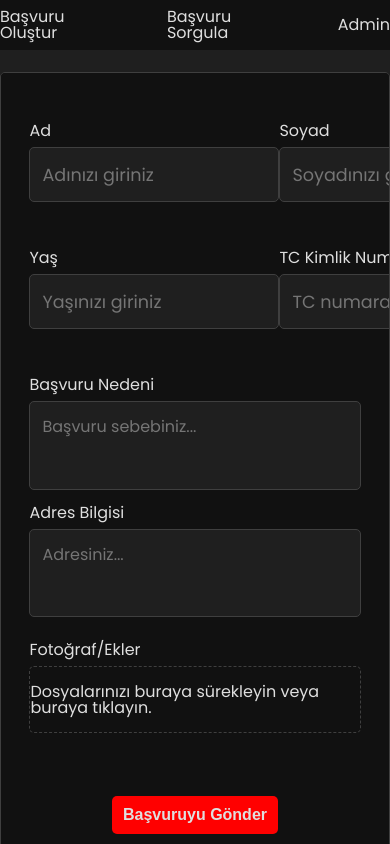
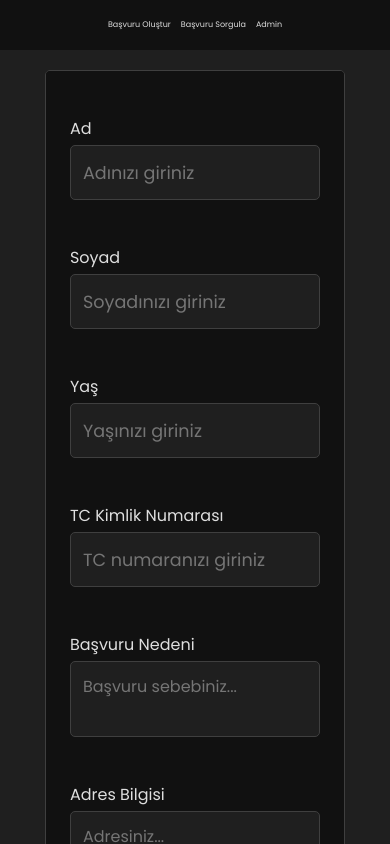
Before and after one commit to Galledan/Patika_Fimple_React_Bootcamp_FinalCase, a React (Create React App) app: page /basvuru-olustur in a window 390 px wide. Shown: the top 844 px of the page. Built offline with nearby package versions, Linux system fonts and the light colour scheme; no server answers; what react-toast-notifications would draw is missing.

Commit message:
Added monile ux and finished everything

```diff
--- a/src/components/application/app.css
+++ b/src/components/application/app.css
@@ -38,7 +38,6 @@
 
 .table-buttons > button {
     width: 100%;
-    max-width: 50px;
     padding: 10px;
     border-radius: 5px;
     border: 0px;
--- a/src/components/applicationform/ApplicationForm.jsx
+++ b/src/components/applicationform/ApplicationForm.jsx
@@ -1,4 +1,4 @@
-import React from "react";
+import React, { useState } from 'react';
 import { useFormik } from "formik";
 import * as Yup from "yup";
 import axios from "axios";
@@ -24,6 +24,15 @@ const validationSchema = Yup.object({
 });
 
 const ApplicationForm = () => {
+
+  const [selectedFile, setSelectedFile] = useState(null);
+
+  const handleFileChange = (e) => {
+    const file = e.target.files[0];
+    setSelectedFile(file);
+  };
+
+
   const navigate = useNavigate();
 
   const formik = useFormik({
@@ -159,7 +168,11 @@ const ApplicationForm = () => {
               onBlur={formik.handleBlur}
               value={formik.values.attachments}
             />
-            <p>Dosyalarınızı buraya sürekleyin veya buraya tıklayın.</p>
+            <p>  {formik.values.attachments ? (
+                "Ekiniz eklenmiştir"
+              ) : (
+                'Dosyalarınızı buraya sürekleyin veya buraya tıklayın.'
+              )}</p>
           </div>
 
           {formik.touched.attachments && formik.errors.attachments && (
--- a/src/components/applicationform/appform.css
+++ b/src/components/applicationform/appform.css
@@ -135,9 +135,69 @@ textarea:-webkit-autofill:active {
   font-size: 1rem;
   font-weight: 600;
   cursor: pointer;
-
 }
 
 .form-button > button:hover {
   background-color: rgb(165, 0, 0);
 }
+
+/* -------------------------------------- MEDIA QUERY--------------------------------------------------- */
+
+@media only screen and (max-width: 600px) {
+  .form-container {
+    margin-block: 20px;
+    width: 300px;
+    height: 100%;
+  }
+
+  .form-container > form {
+    padding: 50px 10px 0px 10px;
+    gap: 50px;
+    flex-direction: column;
+  }
+
+  .form-names,
+  .form-numbers {
+    width: 90%;
+    height: calc(100% / 6);
+    display: flex;
+    flex-direction: column;
+    gap: 50px;
+  }
+
+  .form-reason,
+  .form-address,
+  .form-attachment,
+  .form-button {
+    width: 90%;
+    gap: 8px;
+  }
+
+  .form-fname,
+  .form-lname,
+  .form-age,
+  .form-tc {
+    display: flex;
+    flex-direction: column;
+    gap: 8px;
+  }
+
+  .form-names input,
+  .form-numbers input {
+    padding: 12px;
+    height: 55px;
+    width: 250px;
+    font-size: 1.1rem;
+  }
+
+
+
+
+  .attachment-input {
+    padding: 15px;
+  }
+
+  .form-button {
+    padding-bottom: 20px;
+  }
+}
--- a/src/components/loginform/loginform.css
+++ b/src/components/loginform/loginform.css
@@ -63,3 +63,14 @@
 .login-form-button > button:hover {
     background-color: rgb(165, 0, 0);
   }
+
+
+  @media only screen and (max-width: 600px) {
+    .login-form-container {
+
+      width: 300px;
+      height: 300px;
+
+    }
+
+   }
--- a/src/components/navbar/navbar.css
+++ b/src/components/navbar/navbar.css
@@ -9,8 +9,22 @@ nav {
   background-color: var(--Strong-Dark);
 }
 
-nav  a {
+nav a {
   text-decoration: none;
   color: var(--Light);
+}
 
+@media only screen and (max-width: 600px) {
+  nav {
+    gap: 10px;
   }
+
+  nav a {
+    font-size: 8px;
+  }
+
+  nav > div {
+    display: flex;
+    align-items: center;
+  }
+}
--- a/src/pages/adminappdetail/adminappdetail.css
+++ b/src/pages/adminappdetail/adminappdetail.css
@@ -60,10 +60,10 @@
 .admin-application-answer > textarea {
     padding: 12px;
     border: 1px solid var(--Darker-Light);
-    background-color: var(--Dark);
+    background-color: var(--Strong-Dark);
     border-radius: 5px;
     color: var(--Light);
-    min-height: 500px;
+    min-height: 300px;
     height: 100%;
     width: 80%;
     font-family: inherit;
@@ -87,3 +87,11 @@
 .admin-application-answer > button:hover {
     background-color: rgb(165, 0, 0);
   }
+
+
+  @media only screen and (max-width: 600px) {
+    .admin-application-answer > button {
+      width: 60%;
+
+  }
+  }
--- a/src/pages/appdetail/ApplicationDetail.jsx
+++ b/src/pages/appdetail/ApplicationDetail.jsx
@@ -52,13 +52,12 @@ function ApplicationDetail() {
         <div className="application-details">
           <div className="application">
             <div className="app-header">
-              <h1>{application.id} ID'l Başvuru:</h1>
+              <h1>{application.id} ID'li Başvuru:</h1>
             </div>
             <div className="app-container">
               <div className="applicant-details">
                 <p>
-                  Başvuran Adı Soyadı: {application.firstName}
-                  {application.lastName}
+                  Başvuran Adı Soyadı: {application.firstName} {application.lastName}
                 </p>
                 <p>
                   Yaşı: {application.age}
--- a/src/pages/appdetail/appdetail.css
+++ b/src/pages/appdetail/appdetail.css
@@ -79,3 +79,26 @@
     align-items: center;
     min-height: 366px;
 }
+
+@media only screen and (max-width: 600px) {
+  .application-details {
+   flex-direction: column;
+  }
+
+
+.application,
+.answer-container {
+  padding-block: 50px;
+  gap: 10px;
+  display: flex;
+  flex-direction: column;
+  height: 600px;
+  width: 100%;
+}
+
+.app-header,
+.answered-header {
+  font-size: 1rem;
+}
+
+}
--- a/src/pages/applicationlist/applist.css
+++ b/src/pages/applicationlist/applist.css
@@ -80,32 +80,55 @@
   }
 
   .filter-container > h2 {
-    font-size: 1.5rem;
+    font-size: 1rem;
   }
 
   .filters-container {
     align-items: center;
   }
 
+  .search-container,
+  .status-container {
+    font-size: 0.7rem;
+  }
+
   .search-container > input,
   .status-container > select {
     width: 80%;
+    font-size: 0.7rem;
   }
 
-
   .application-table {
-    width: 300px;
+    width: 100%;
   }
 
+  .applications-container > h2 {
+    font-size: 1rem;
+  }
 
+  .application-table th,
+  .application-table td {
+    font-size: 7px;
+    padding: 0;
+    height: 30px;
+  }
 
+  .application-table th {
+    height: 100%;
+    padding: 10px;
+  }
+  .table-buttons {
+    gap: 2px;
+  }
+
+  .table-buttons > button {
+    font-size: 10px !important;
+    padding: 5px;
+    margin: 5px;
+  }
 
   .applications-container {
     padding-block: 20px;
     width: 90%;
   }
-
-  .applications-container > h2 {
-    font-size: 1.8rem;
-  }
 }
--- a/src/pages/appstatus/appstatus.css
+++ b/src/pages/appstatus/appstatus.css
@@ -21,7 +21,6 @@
   gap: 50px;
   background-color: var(--Strong-Dark);
 }
-
 
 .app-status > h1 {
   font-size: 2rem;
@@ -56,3 +55,51 @@
 .app-status > button:hover {
   background-color: rgb(165, 0, 0);
 }
+
+@media only screen and (max-width: 600px) {
+  .app-status {
+    height: 300px;
+    width: 80%;
+    display: flex;
+    flex-direction: column;
+    justify-content: center;
+    align-items: center;
+    gap: 50px;
+  }
+
+  .app-status > h1 {
+    font-size: 1rem;
+  }
+
+  .status-entry {
+    display: flex;
+    justify-content: center;
+  }
+
+  .status-entry > input {
+    padding: 12px;
+    border: 1px solid var(--Darker-Light);
+    background-color: var(--Dark);
+    border-radius: 5px;
+    color: var(--Light);
+    height: 55px;
+    width: 90%;
+    text-align: center;
+    font-family: inherit;
+    font-size: 1.1rem;
+  }
+
+  .app-status > button {
+    width: 50%;
+    padding: 10px;
+    border-radius: 5px;
+    border: 0px;
+    outline: none;
+    background-color: red;
+    color: var(--Light);
+    font-size: 1rem;
+    font-weight: 600;
+    cursor: pointer;
+  }
+
+}
--- a/src/pages/appsuccess/appsuccess.css
+++ b/src/pages/appsuccess/appsuccess.css
@@ -29,3 +29,16 @@
   font-weight: 700;
   cursor: pointer;
 }
+
+@media only screen and (max-width: 600px) {
+  .success-text {
+    width: 90%;
+    font-size: 0.8rem;
+  }
+
+  .success-text > div {
+    width: 90%;
+
+    font-size: 1rem;
+  }
+}
```
Lines whose indentation alone changed are shown as unchanged.
